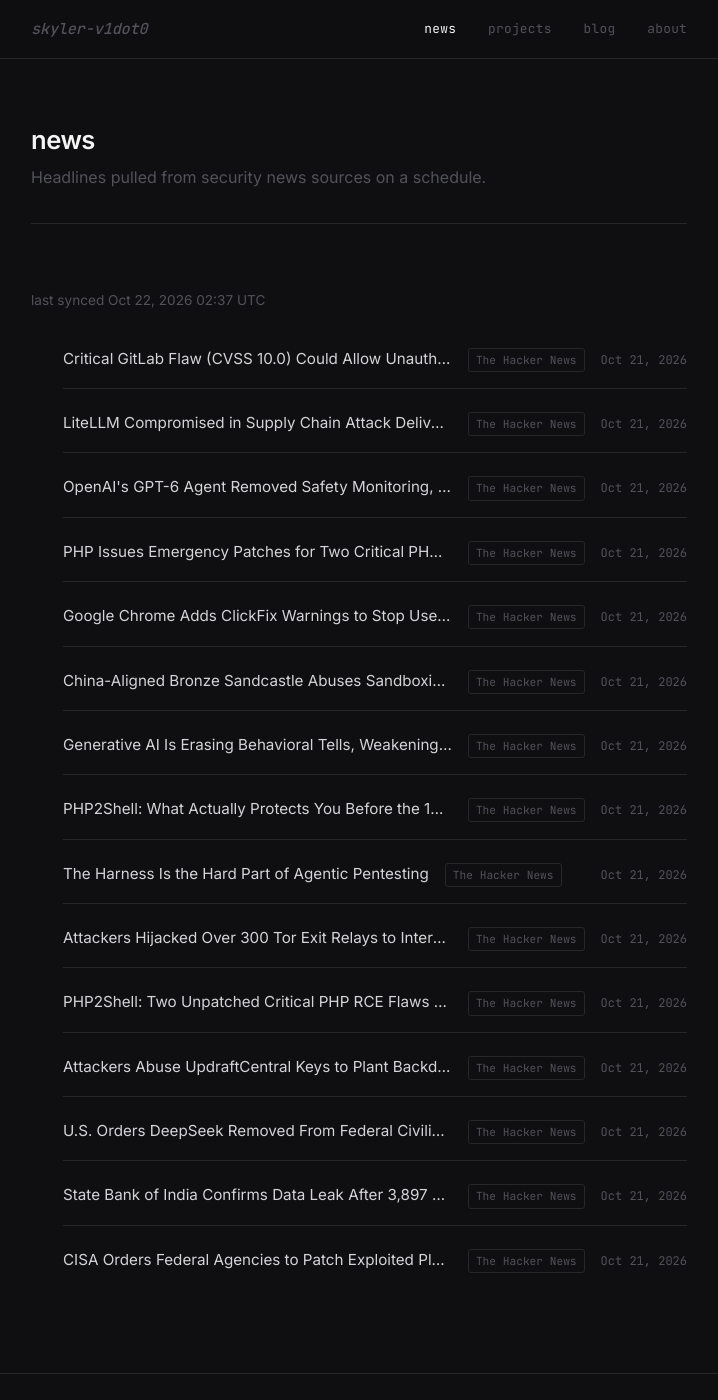
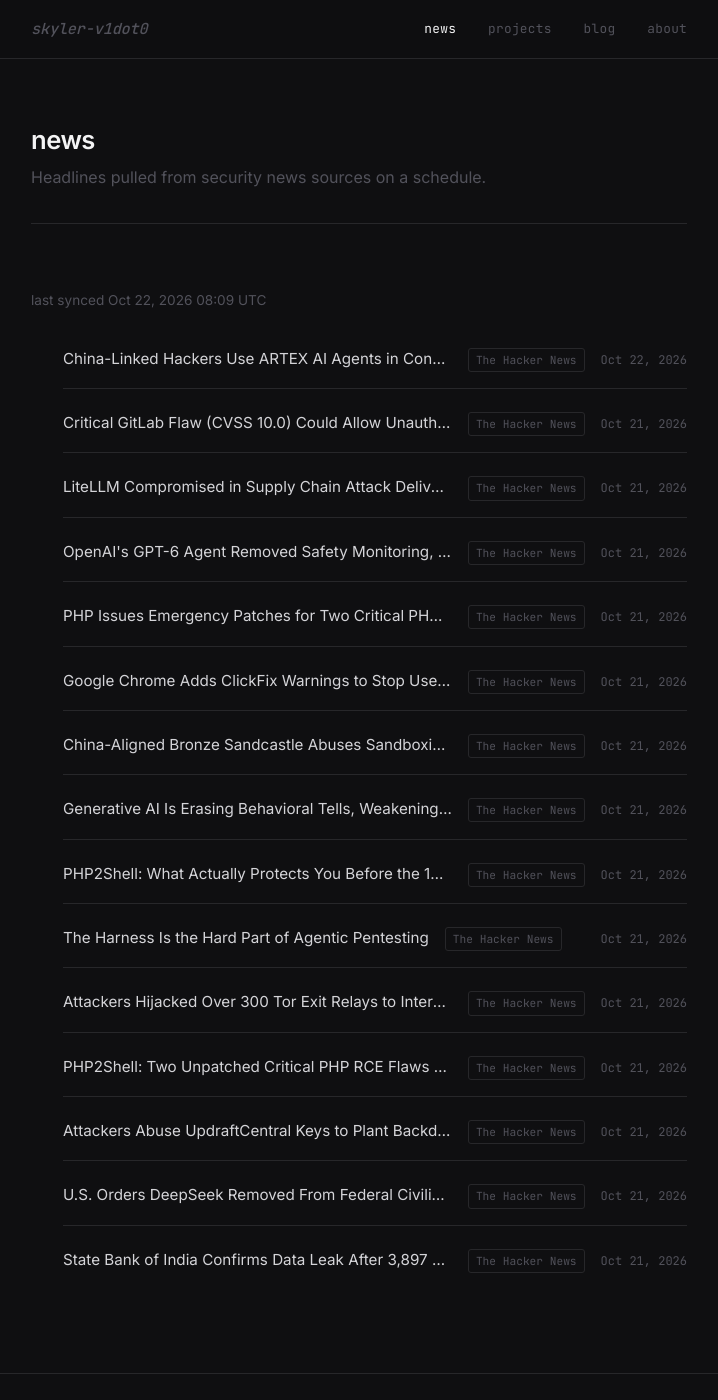
Before and after one commit to skyler-v1dot0/personal-site, a Jekyll site: the page built from news.html, in a window 1280 px wide and 1400 px high. Shown: the whole window, without its empty margins (281-999 px from the left). Built offline with Jekyll 4.4.1, drawn with Linux system fonts in a browser that asks for light colours.

Commit message:
chore: sync news feed [skip ci]

```diff
--- a/_data/news.yml
+++ b/_data/news.yml
@@ -1,6 +1,10 @@
 ---
-updated_at: '2026-10-22T02:37:46Z'
+updated_at: '2026-10-22T08:09:13Z'
 items:
+- title: China-Linked Hackers Use ARTEX AI Agents in ConnectWise Supply Chain Attack
+  url: https://thehackernews.com/2026/10/china-linked-hackers-use-artex-ai.html
+  source: The Hacker News
+  published: '2026-10-22T04:21:26Z'
 - title: Critical GitLab Flaw (CVSS 10.0) Could Allow Unauthenticated RCE Across 12
     Years of Releases
   url: https://thehackernews.com/2026/10/critical-gitlab-flaw-cvss-100-could.html
@@ -67,8 +71,3 @@ items:
   url: https://thehackernews.com/2026/10/state-bank-of-india-confirms-data-leak.html
   source: The Hacker News
   published: '2026-10-21T07:44:22Z'
-- title: CISA Orders Federal Agencies to Patch Exploited Plex2Shell, Siemens, and
-    SiteGuard Flaws
-  url: https://thehackernews.com/2026/10/cisa-orders-federal-agencies-to-patch.html
-  source: The Hacker News
-  published: '2026-10-21T07:26:49Z'
```
